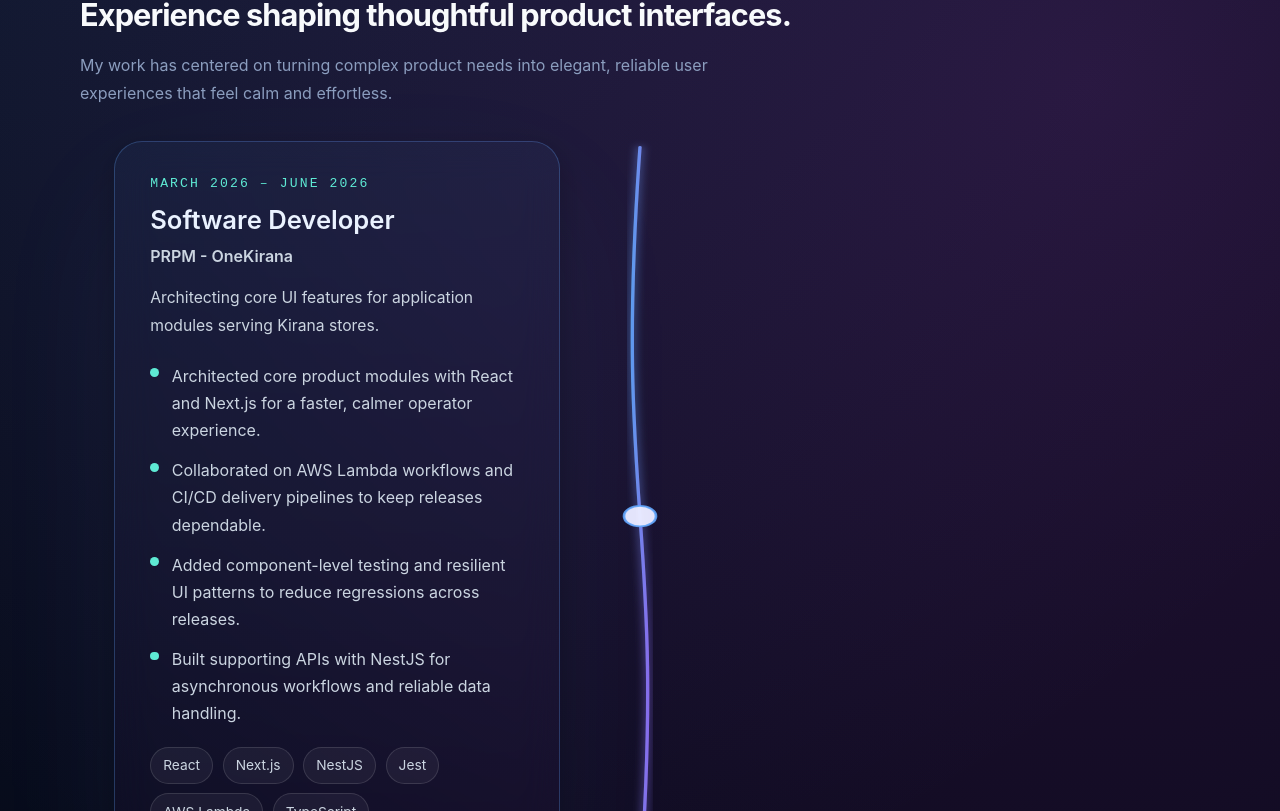
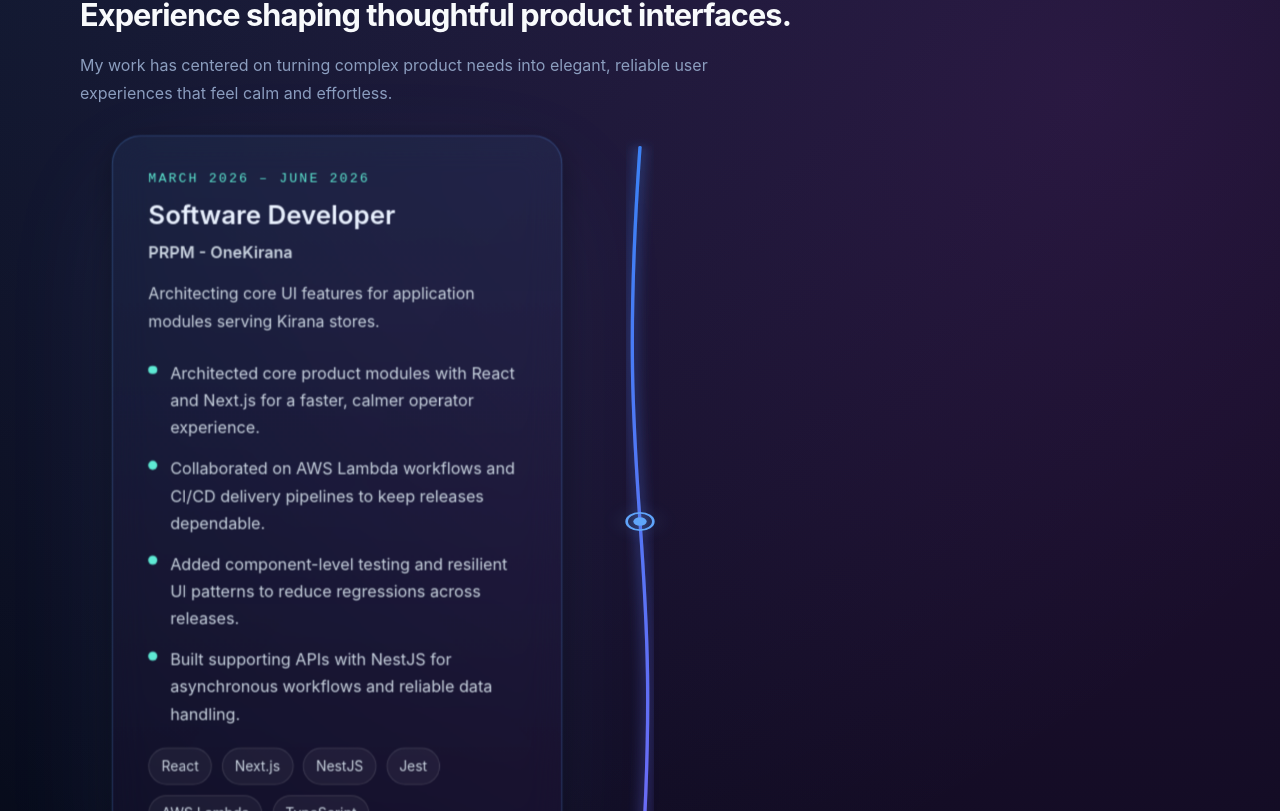
Before and after one commit to rushabhd97-ok/profile, a Vue app: page / in a window 1280 px wide. Shown: the part 849-1660 px from the top of the page. Built offline with nearby package versions, Linux system fonts and the light colour scheme.

Commit message:
Expereince section

```diff
--- a/src/components/ExperienceSection.vue
+++ b/src/components/ExperienceSection.vue
@@ -21,8 +21,13 @@ const pathSvg = ref<SVGSVGElement | null>(null)
 const bgPath = ref<SVGPathElement | null>(null)
 const fgPath = ref<SVGPathElement | null>(null)
 const traveler = ref<SVGCircleElement | null>(null)
+const travelerHalo = ref<SVGCircleElement | null>(null)
+
+const nodes = ref<{ x: number; y: number; length: number }[]>([])
+const activeNodeIndex = ref(-1)
+const isInitialized = ref(false)
+
 let milestoneEls: HTMLElement[] = []
-let nodeLengths: number[] = []
 let pathLength = 0
 
 function lengthAtY(targetY: number, totalLen: number) {
@@ -39,36 +44,6 @@ function lengthAtY(targetY: number, totalLen: number) {
   }
 
   return (lo + hi) / 2
-}
-
-function renderNodeHalos() {
-  const svg = pathSvg.value
-  if (!svg) return
-
-  svg.querySelectorAll('.node-dot').forEach((el) => el.remove())
-
-  nodeLengths.forEach((len, index) => {
-    const point = fgPath.value?.getPointAtLength(len)
-    if (!point) return
-
-    const dot = document.createElementNS('http://www.w3.org/2000/svg', 'circle')
-    dot.setAttribute('class', 'node-dot')
-    dot.setAttribute('data-index', index.toString())
-    dot.setAttribute('cx', String(point.x))
-    dot.setAttribute('cy', String(point.y))
-    dot.setAttribute('r', '12')
-    dot.setAttribute('fill', 'rgba(234, 234, 255, 0.98)')
-    dot.setAttribute('stroke', 'rgba(96,165,250,0.9)')
-    dot.setAttribute('stroke-width', '2')
-    dot.setAttribute('pointer-events', 'none')
-
-    const travelerNode = traveler.value
-    if (travelerNode) {
-      svg.insertBefore(dot, travelerNode)
-    } else {
-      svg.appendChild(dot)
-    }
-  })
 }
 
 function buildPath() {
@@ -94,8 +69,16 @@ function buildPath() {
   fgPath.value.setAttribute('d', d)
 
   const total = fgPath.value.getTotalLength()
-  nodeLengths = midpoints.map((y) => lengthAtY(y, total))
-  renderNodeHalos()
+
+  const newNodes: { x: number; y: number; length: number }[] = []
+  midpoints.forEach((y) => {
+    const len = lengthAtY(y, total)
+    const point = fgPath.value?.getPointAtLength(len)
+    if (point) {
+      newNodes.push({ x: point.x, y: point.y, length: len })
+    }
+  })
+  nodes.value = newNodes
 
   return total
 }
@@ -116,6 +99,11 @@ function updateMilestones() {
   let progress = (scrollY - startScroll) / (endScroll - startScroll)
   progress = Math.max(0, Math.min(1, progress))
 
+  // Set path length to 0 until page initialization is complete or user scrolls
+  if (!isInitialized.value) {
+    progress = 0
+  }
+
   if (fgPath.value) {
     const drawLength = Math.min(pathLength * progress, pathLength - 0.01)
     fgPath.value.style.strokeDashoffset = String(Math.max(pathLength - drawLength, 0))
@@ -125,30 +113,42 @@ function updateMilestones() {
       traveler.value.setAttribute('cx', String(point.x))
       traveler.value.setAttribute('cy', String(point.y))
     }
+    if (travelerHalo.value) {
+      travelerHalo.value.setAttribute('cx', String(point.x))
+      travelerHalo.value.setAttribute('cy', String(point.y))
+    }
 
-    const mergeRange = (pathLength / Math.max(nodeLengths.length, 1)) * 0.3
-    let travelerRadius = 10
+    const mergeRange = (pathLength / Math.max(nodes.value.length, 1)) * 0.3
+    let travelerRadius = 8
+    let currentActiveIdx = -1
 
-    nodeLengths.forEach((length, index) => {
-      const dot = pathSvg.value?.querySelector(`.node-dot[data-index="${index}"]`)
+    nodes.value.forEach((node, index) => {
+      const distance = Math.abs(drawLength - node.length)
+      const visited = drawLength >= node.length - 1
 
-      const distance = Math.abs(drawLength - length)
-      const visited = drawLength >= length - 1
-
-      if (dot instanceof SVGElement) dot.classList.toggle('visited', visited)
+      if (visited) {
+        currentActiveIdx = index
+      }
 
       const milestoneEl = milestoneEls[index]
-      if (milestoneEl) milestoneEl.classList.toggle('active', visited)
+      if (milestoneEl) {
+        milestoneEl.classList.toggle('active', visited)
+      }
 
       if (distance < mergeRange) {
         const t = 1 - distance / mergeRange
         const eased = t * t * (3 - 2 * t)
-        travelerRadius = Math.max(travelerRadius, 10 + (16 - 10) * eased)
+        travelerRadius = Math.max(travelerRadius, 8 + (13 - 8) * eased)
       }
     })
 
+    activeNodeIndex.value = currentActiveIdx
+
     if (traveler.value) {
       traveler.value.setAttribute('r', String(travelerRadius))
+    }
+    if (travelerHalo.value) {
+      travelerHalo.value.setAttribute('r', String(travelerRadius * 1.8))
     }
   }
 
@@ -158,6 +158,15 @@ function updateMilestones() {
       milestone.classList.add('visible')
     }
   })
+}
+
+function scrollToMilestone(index: number) {
+  const milestoneEl = milestoneEls[index]
+  if (milestoneEl) {
+    const yOffset = -120 // Space for floating navbar
+    const y = milestoneEl.getBoundingClientRect().top + window.scrollY + yOffset
+    window.scrollTo({ top: y, behavior: 'smooth' })
+  }
 }
 
 let resizeObserver: ResizeObserver | null = null
@@ -175,7 +184,12 @@ onMounted(() => {
     }
     updateMilestones()
 
-    handleScroll = () => updateMilestones()
+    handleScroll = () => {
+      if (!isInitialized.value) {
+        isInitialized.value = true
+      }
+      updateMilestones()
+    }
     window.addEventListener('scroll', handleScroll, { passive: true })
     window.addEventListener('resize', handleScroll)
 
@@ -191,6 +205,14 @@ onMounted(() => {
     if (section.value) {
       resizeObserver.observe(section.value)
     }
+
+    // Force animation from 0 after a small delay on initial page load
+    setTimeout(() => {
+      if (!isInitialized.value) {
+        isInitialized.value = true
+        updateMilestones()
+      }
+    }, 450)
   })
 
   onBeforeUnmount(() => {
@@ -216,12 +238,13 @@ onMounted(() => {
       <div class="path-layout">
         <svg ref="pathSvg" class="path-svg" viewBox="0 0 120 3000" preserveAspectRatio="none">
           <defs>
-            <linearGradient id="pathGradient" x1="0%" y1="0%" x2="100%" y2="100%">
-              <stop offset="0%" stop-color="rgba(96, 165, 250, 0.9)" />
-              <stop offset="100%" stop-color="rgba(168, 85, 247, 0.9)" />
+            <linearGradient id="pathGradient" x1="0%" y1="0%" x2="0%" y2="100%">
+              <stop offset="0%" stop-color="#3b82f6" />
+              <stop offset="50%" stop-color="#8b5cf6" />
+              <stop offset="100%" stop-color="#ec4899" />
             </linearGradient>
-            <filter id="glow" x="-30%" y="-30%" width="160%" height="160%">
-              <feGaussianBlur stdDeviation="3.5" result="blur" />
+            <filter id="glow" x="-35%" y="-35%" width="170%" height="170%">
+              <feGaussianBlur stdDeviation="5" result="blur" />
               <feMerge>
                 <feMergeNode in="blur" />
                 <feMergeNode in="SourceGraphic" />
@@ -230,6 +253,43 @@ onMounted(() => {
           </defs>
           <path ref="bgPath" class="path-bg" d="" />
           <path ref="fgPath" class="path-fg" d="" filter="url(#glow)" />
+
+          <!-- Node Dots rendered reactively -->
+          <g class="nodes-group">
+            <g
+              v-for="(node, idx) in nodes"
+              :key="idx"
+              class="node-group"
+              :class="{ 'visited': activeNodeIndex >= idx, 'active-current': activeNodeIndex === idx }"
+              @click="scrollToMilestone(idx)"
+            >
+              <!-- Interactive hover zone -->
+              <circle
+                :cx="node.x"
+                :cy="node.y"
+                r="24"
+                fill="transparent"
+                style="cursor: pointer; pointer-events: all;"
+              />
+              <!-- Glowing ring -->
+              <circle
+                class="node-ring"
+                :cx="node.x"
+                :cy="node.y"
+                r="10"
+              />
+              <!-- Inner dot -->
+              <circle
+                class="node-dot"
+                :cx="node.x"
+                :cy="node.y"
+                r="5"
+              />
+            </g>
+          </g>
+
+          <!-- Double pulsing traveler -->
+          <circle ref="travelerHalo" class="traveler-halo" r="14" />
           <circle ref="traveler" class="traveler" r="8" />
         </svg>
 
@@ -300,26 +360,96 @@ onMounted(() => {
 
 .traveler {
   fill: #ffffff;
-  stroke: rgba(96, 165, 250, 0.85);
+  stroke: var(--accent-strong);
+  stroke-width: 2.5;
+  filter: drop-shadow(0 0 10px rgba(217, 70, 239, 0.7));
+  transition: r 0.25s cubic-bezier(0.16, 1, 0.3, 1), stroke 0.25s;
+}
+
+.traveler-halo {
+  fill: rgba(96, 165, 250, 0.12);
+  stroke: rgba(96, 165, 250, 0.3);
+  animation: pulse-ring 2s infinite ease-in-out;
+  pointer-events: none;
+  transition: r 0.25s cubic-bezier(0.16, 1, 0.3, 1);
+}
+
+@keyframes pulse-ring {
+  0% {
+    stroke-width: 1px;
+    opacity: 0.8;
+  }
+  50% {
+    stroke-width: 3.5px;
+    opacity: 0.3;
+  }
+  100% {
+    stroke-width: 1px;
+    opacity: 0.8;
+  }
+}
+
+/* Node Dot Styling */
+.node-group {
+  cursor: pointer;
+}
+
+.node-ring {
+  fill: #090e1d;
+  stroke: rgba(255, 255, 255, 0.12);
   stroke-width: 2;
-  filter: drop-shadow(0 0 18px rgba(96, 165, 250, 0.55));
+  transition: all 0.3s cubic-bezier(0.16, 1, 0.3, 1);
+  transform-origin: center;
 }
 
 .node-dot {
-  transition: transform 0.28s ease, filter 0.28s ease, stroke 0.28s ease;
+  fill: rgba(255, 255, 255, 0.3);
+  transition: all 0.3s cubic-bezier(0.16, 1, 0.3, 1);
   transform-origin: center;
 }
 
-.node-dot.visited {
-  transform: scale(1.14);
-  filter: drop-shadow(0 0 20px rgba(96,165,250,0.28));
+/* Visited node styling */
+.node-group.visited .node-ring {
+  stroke: var(--accent);
+  fill: rgba(96, 165, 250, 0.1);
+  filter: drop-shadow(0 0 8px rgba(96, 165, 250, 0.4));
+}
+
+.node-group.visited .node-dot {
+  fill: var(--accent);
+}
+
+/* Current active node styling */
+.node-group.active-current .node-ring {
+  stroke: var(--accent-strong);
+  fill: rgba(217, 70, 239, 0.15);
+  filter: drop-shadow(0 0 12px rgba(217, 70, 239, 0.6));
+  r: 12;
+}
+
+.node-group.active-current .node-dot {
+  fill: var(--accent-strong);
+  r: 6;
+}
+
+/* Hover effects */
+.node-group:hover .node-ring {
+  stroke: var(--success);
+  fill: rgba(94, 234, 212, 0.15);
+  filter: drop-shadow(0 0 10px rgba(94, 234, 212, 0.6));
+  r: 13;
+}
+
+.node-group:hover .node-dot {
+  fill: var(--success);
+  r: 7.5;
 }
 
 .milestone.active .card {
-  background: linear-gradient(180deg, rgba(96,165,250,0.06), rgba(168,85,247,0.04));
-  border-color: rgba(96,165,250,0.28);
-  box-shadow: 0 54px 140px rgba(96,165,250,0.06), 0 8px 30px rgba(0,0,0,0.25);
-  transform: translateY(-6px);
+  background: linear-gradient(180deg, rgba(96, 165, 250, 0.08), rgba(168, 85, 247, 0.05));
+  border-color: rgba(96, 165, 250, 0.3);
+  box-shadow: 0 45px 120px rgba(96, 165, 250, 0.08), 0 8px 30px rgba(0,0,0,0.35);
+  transform: translateY(-8px) scale(1.01);
 }
 
 .milestone.active .card h3 {
@@ -328,7 +458,7 @@ onMounted(() => {
 
 .milestones {
   display: grid;
-  gap: 4rem;
+  gap: 5rem;
   position: relative;
   z-index: 2;
 }
@@ -338,8 +468,8 @@ onMounted(() => {
   grid-template-columns: 1fr 160px 1fr;
   align-items: start;
   opacity: 0;
-  transform: translateY(30px);
-  transition: opacity 0.7s ease, transform 0.7s ease;
+  transform: translateY(40px);
+  transition: opacity 0.8s cubic-bezier(0.16, 1, 0.3, 1), transform 0.8s cubic-bezier(0.16, 1, 0.3, 1);
 }
 
 .milestone.visible {
@@ -362,13 +492,14 @@ onMounted(() => {
 }
 
 .card {
-  background: rgba(255, 255, 255, 0.1);
-  border: 1px solid rgba(255, 255, 255, 0.16);
+  background: rgba(255, 255, 255, 0.04);
+  border: 1px solid rgba(255, 255, 255, 0.1);
   border-radius: 1.75rem;
   padding: 2rem 2.2rem;
   max-width: 100%;
   min-height: 260px;
-  box-shadow: 0 42px 110px rgba(0, 0, 0, 0.22);
+  box-shadow: 0 35px 90px rgba(0, 0, 0, 0.25);
+  transition: transform 0.4s cubic-bezier(0.16, 1, 0.3, 1), border-color 0.4s, background-color 0.4s, box-shadow 0.4s;
 }
 
 .date {
@@ -448,15 +579,16 @@ onMounted(() => {
 
 @media (max-width: 1024px) {
   .path-layout {
-    grid-template-columns: 1fr;
-    width: min(100vw - 2rem, 760px);
-    left: 50%;
-    transform: translateX(-50%);
+    display: block;
+    width: 100%;
+    padding-left: 5.5rem;
+    padding-right: 1.5rem;
+    margin: 0;
   }
 
   .milestone {
     grid-template-columns: 1fr;
-    gap: 2rem;
+    gap: 0;
   }
 
   .milestone.left .card,
@@ -467,9 +599,9 @@ onMounted(() => {
   }
 
   .path-svg {
-    left: 1.25rem;
+    left: 0.5rem;
     transform: none;
-    width: 72px;
+    width: 80px;
   }
 
   .milestone.left .card,
@@ -479,9 +611,14 @@ onMounted(() => {
 }
 
 @media (max-width: 760px) {
+  .path-layout {
+    padding-left: 4.5rem;
+    padding-right: 1rem;
+  }
+
   .path-svg {
-    left: 1rem;
-    width: 56px;
+    left: 0.25rem;
+    width: 70px;
   }
 
   .card {
```
